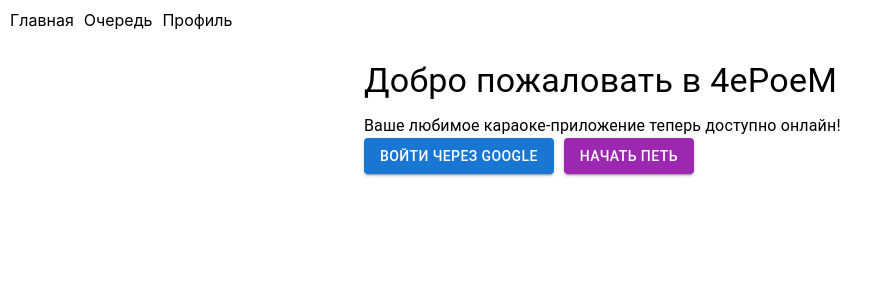
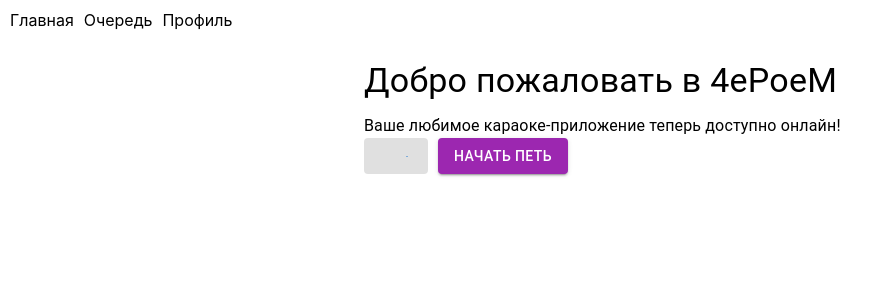
Before and after one commit to side-chaine/karaoke-pwa, a Next.js app: page / in a window 1280 px wide. Both pictures are taken after a click on the button "ВОЙТИ ЧЕРЕЗ GOOGLE". Shown: the top 300 px of the page, without its empty margins (0-892 px from the left). Built offline with nearby package versions, Linux system fonts and the light colour scheme; no server answers.

Commit message:
Optimize Google sign-in process and update configurations

```diff
--- a/firebase.js
+++ b/firebase.js
@@ -1,5 +1,5 @@
 import { initializeApp } from "firebase/app";
-import { getAuth, GoogleAuthProvider } from "firebase/auth";
+import { getAuth, GoogleAuthProvider, signInWithPopup } from "firebase/auth";
 import { getDatabase } from "firebase/database";
 
 const firebaseConfig = {
@@ -21,4 +21,6 @@ googleProvider.setCustomParameters({
   prompt: 'select_account'
 });
 
-export { auth, database, googleProvider };
+export const signInWithGoogle = () => signInWithPopup(auth, googleProvider);
+
+export { auth, database };
--- a/next.config.js
+++ b/next.config.js
@@ -4,6 +4,17 @@ const nextConfig = {
   compiler: {
     removeConsole: process.env.NODE_ENV !== 'development',
   },
+  webpack: (config, { isServer }) => {
+    if (!isServer) {
+      config.resolve.fallback = {
+        ...config.resolve.fallback,
+        fs: false,
+        net: false,
+        tls: false,
+      };
+    }
+    return config;
+  },
 }
 
 module.exports = nextConfig
--- a/pages/index.js
+++ b/pages/index.js
@@ -1,19 +1,22 @@
-import React from 'react';
-import { Typography, Container, Button } from '@mui/material';
+import React, { useState } from 'react';
+import { Typography, Container, Button, CircularProgress } from '@mui/material';
 import Link from 'next/link';
-import { signInWithPopup, GoogleAuthProvider } from "firebase/auth";
-import { auth } from '../firebase';
+import { signInWithGoogle } from '../firebase';
 import { useAuth } from '../components/AuthProvider';
 
 export default function Home() {
   const { user } = useAuth();
+  const [loading, setLoading] = useState(false);
 
   const handleGoogleSignIn = async () => {
-    const provider = new GoogleAuthProvider();
+    setLoading(true);
     try {
-      await signInWithPopup(auth, provider);
+      await signInWithGoogle();
     } catch (error) {
       console.error("Error signing in with Google", error);
+      alert(`Ошибка входа: ${error.message}`);
+    } finally {
+      setLoading(false);
     }
   };
 
@@ -30,8 +33,13 @@ export default function Home() {
           Привет, {user.displayName || user.email}!
         </Typography>
       ) : (
-        <Button variant="contained" color="primary" onClick={handleGoogleSignIn}>
-          Войти через Google
+        <Button
+          variant="contained"
+          color="primary"
+          onClick={handleGoogleSignIn}
+          disabled={loading}
+        >
+          {loading ? <CircularProgress size={24} /> : 'Войти через Google'}
         </Button>
       )}
       <Link href="/queue" passHref legacyBehavior>
```
